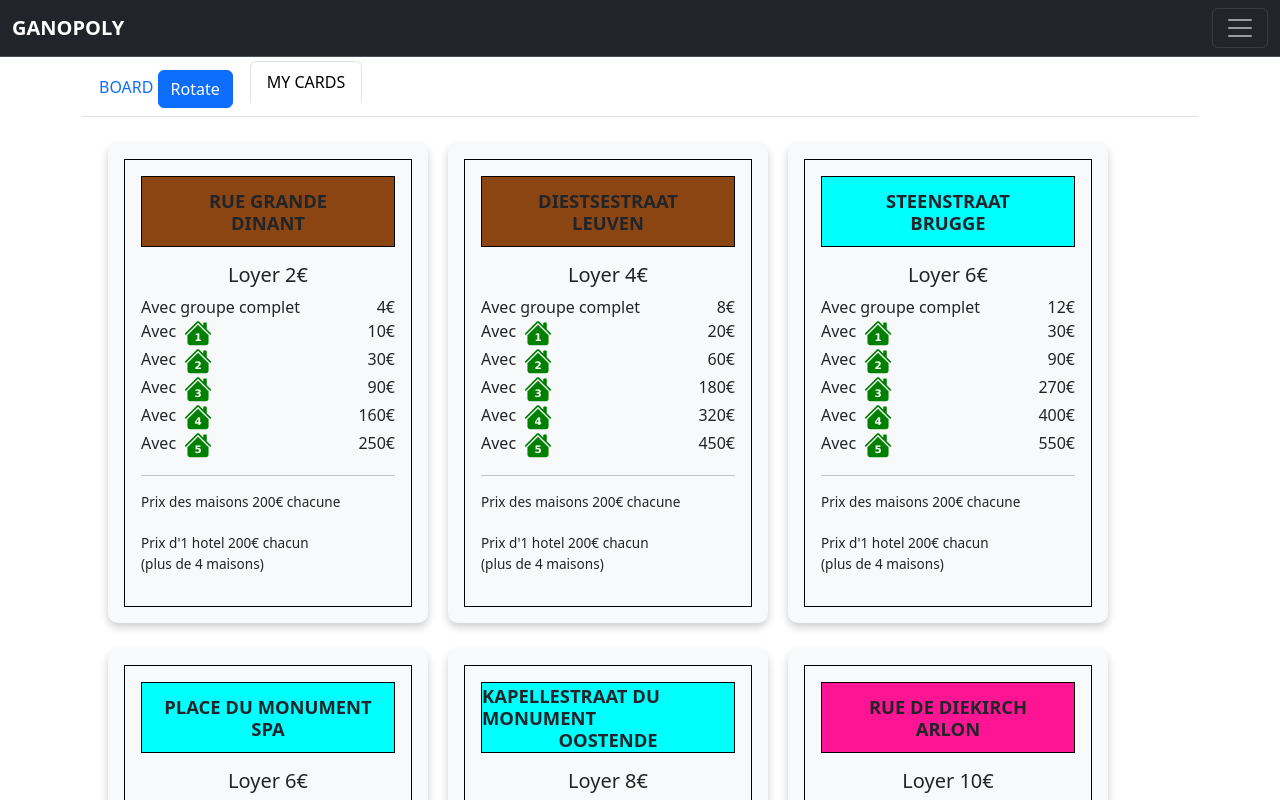
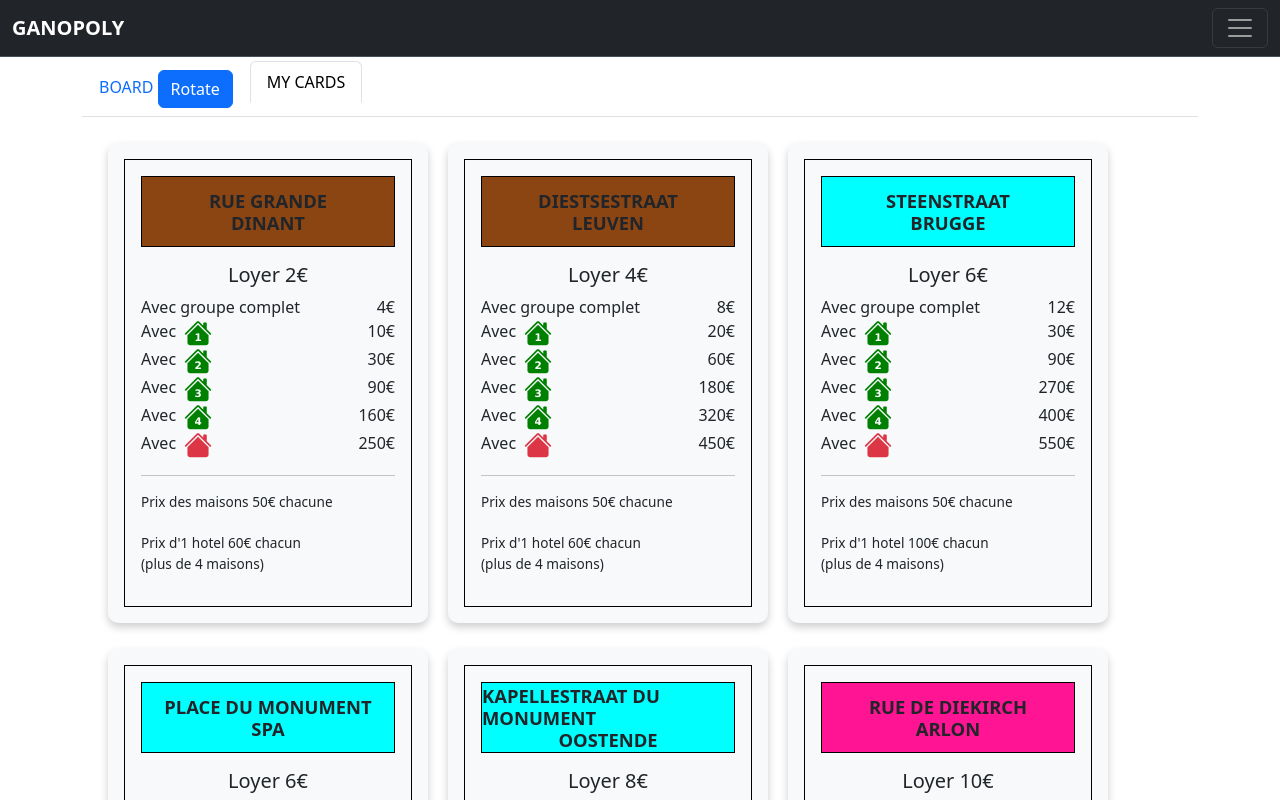
Before and after one commit to alexisdegraeve/ganopoly, an Angular app in the folder ganopoly/: page /game in a window 1280 px wide. Both pictures are taken after a click on the tab "MY CARDS". Shown: the top 800 px of the page. Built offline with nearby package versions, Linux system fonts and the light colour scheme.

Commit message:
change property card

```diff
--- a/ganopoly/src/app/cards/cards.component.html
+++ b/ganopoly/src/app/cards/cards.component.html
@@ -1,4 +1,5 @@
 <ng-container *ngIf="cards">
-    <gano-property-card [street]="card.street" [city]="card.ville" [loyer]="card.loyer" [groupecomplet]="card.groupe" [maisons]="[card.house1, card.house2, card.house3, card.house4, card.hotel1]" [backcolor]="card.color" *ngFor="let card of cards">
+    <gano-property-card [street]="card.street" [city]="card.ville" [loyer]="card.loyer" [groupecomplet]="card.groupe" [maisons]="[card.house1, card.house2, card.house3, card.house4, card.hotel1]" [prixParMaison]="card.prixHouse" [prixParHotel]="card.prix"
+        [hypotheque]="card.hypotheque" [payezHypotheque]="card.leverhypotheque" [backcolor]="card.color" *ngFor="let card of cards">
     </gano-property-card>
 </ng-container>
--- a/ganopoly/src/app/property-card/property-card.component.html
+++ b/ganopoly/src/app/property-card/property-card.component.html
@@ -17,8 +17,8 @@
 
                         <div class="d-flex justify-content-between" *ngFor="let montant of maisons, let i = index">
                             <div class="d-flex">Avec
-                                <i class="bi bi-house-fill  fs-3 house-green ms-2" [class.text-danger]="i === 5">
-                            <span *ngIf="i < 5"> {{ i + 1 }}</span>
+                                <i class="bi bi-house-fill  fs-3 house-green ms-2" [class.text-danger]="i === 4">
+                            <span *ngIf="i < 4"> {{ i + 1 }}</span>
                         </i>
                             </div>
                             <div class="ml-auto">{{ montant }}€</div>
```
